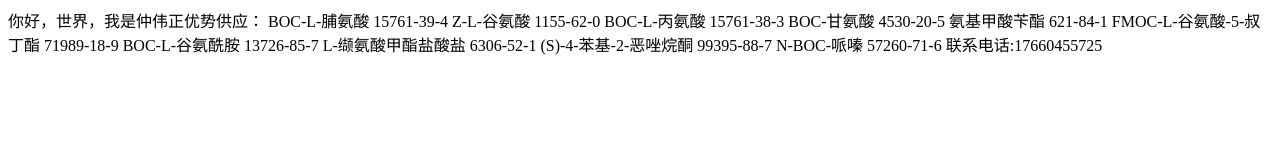
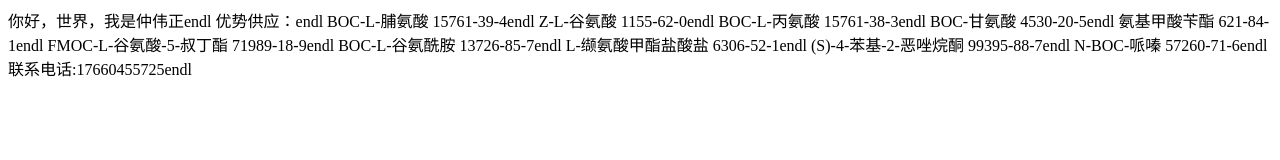
Before and after one commit to Zhongweizheng/A1, a plain HTML site: page index.html in a window 1280 px wide. Drawn offline with Linux system fonts and the light colour scheme.

Commit message:
Update index.html

```diff
--- a/index.html
+++ b/index.html
@@ -1,13 +1,14 @@
-<p>你好，世界，我是仲伟正优势供应：
-BOC-L-脯氨酸	15761-39-4
-Z-L-谷氨酸	1155-62-0
-BOC-L-丙氨酸	15761-38-3
-BOC-甘氨酸	4530-20-5
-氨基甲酸苄酯	621-84-1
-FMOC-L-谷氨酸-5-叔丁酯	71989-18-9
-BOC-L-谷氨酰胺    	13726-85-7
-L-缬氨酸甲酯盐酸盐	6306-52-1
-(S)-4-苯基-2-恶唑烷酮	99395-88-7
-N-BOC-哌嗪	        57260-71-6
-联系电话:17660455725
+<p>你好，世界，我是仲伟正endl
+  优势供应：endl
+BOC-L-脯氨酸	15761-39-4endl
+Z-L-谷氨酸	1155-62-0endl
+BOC-L-丙氨酸	15761-38-3endl
+BOC-甘氨酸	4530-20-5endl
+氨基甲酸苄酯	621-84-1endl
+FMOC-L-谷氨酸-5-叔丁酯	71989-18-9endl
+BOC-L-谷氨酰胺    	13726-85-7endl
+L-缬氨酸甲酯盐酸盐	6306-52-1endl
+(S)-4-苯基-2-恶唑烷酮	99395-88-7endl
+N-BOC-哌嗪	        57260-71-6endl
+联系电话:17660455725endl
 </p>
```
